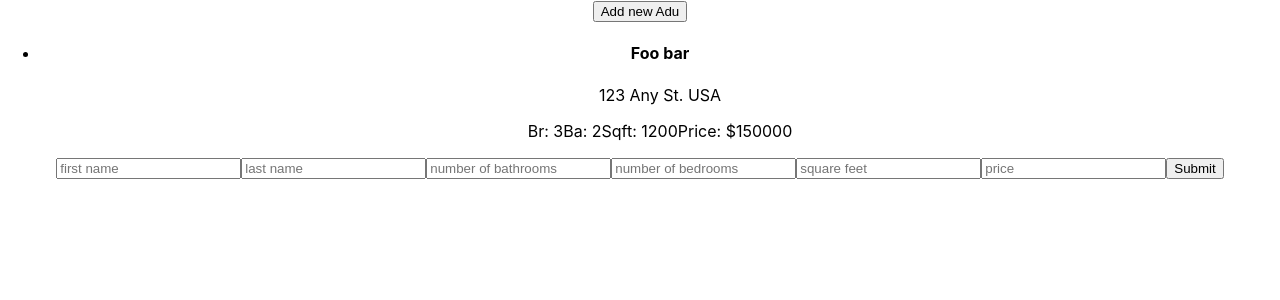
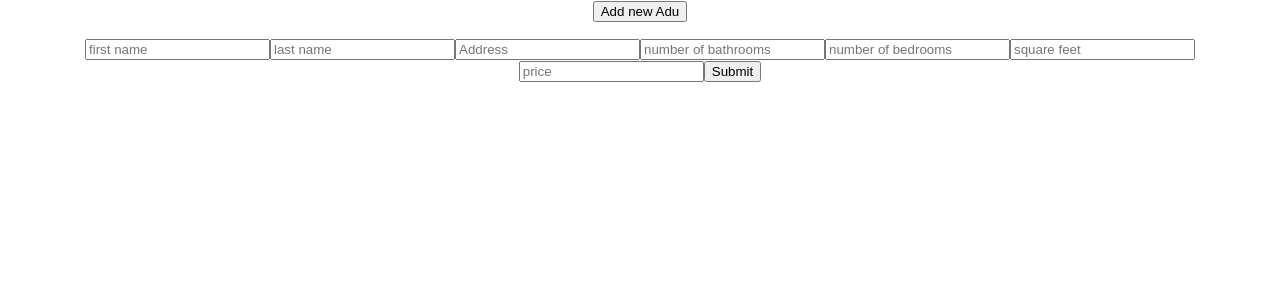
Before and after one commit to iansayre/adu-list, a React (Create React App) app: page / in a window 1280 px wide. Both pictures are taken after a click on the button "Add new Adu". Shown: the top 300 px of the page. Built offline with nearby package versions, Linux system fonts and the light colour scheme.

Commit message:
refactor AduList and AduForm a bit

```diff
--- a/src/components/AduForm/index.js
+++ b/src/components/AduForm/index.js
@@ -1,39 +1,47 @@
 import React from 'react';
 
 const AduForm = (props) => {
+  const { id, firstName, lastName, address, br, ba, sqft, price } = props.adu;
   return (
     <form onSubmit={props.handleSubmit}>
+      <input type="hidden" value={id} />
       <input
         type="text"
         label="First Name"
         placeholder="first name"
-        value={props.firstName}
+        value={firstName}
       />
       <input
         type="text"
         label="Last Name"
         placeholder="last name"
-        value={props.lastName}
+        value={lastName}
+      />
+      <input
+        type="text"
+        label="Address"
+        placeholder="Address"
+        value={address}
       />
       <input
         type="text"
         label="Bathrooms"
         placeholder="number of bathrooms"
-        value={props.ba}
+        value={ba}
       />
       <input
         type="text"
         label="Bedrooms"
         placeholder="number of bedrooms"
-        value={props.br}
+        value={br}
       />
       <input
         type="text"
         label="Square Feet"
         placeholder="square feet"
-        value={props.sqft}
+        value={sqft}
       />
-      <input type="text" label="$" placeholder="price" value={props.price} />
+      <input type="text" label="$" placeholder="price" value={price} />
       <input type="submit" value={props.submitBtnValue} />
     </form>
   );
--- a/src/components/AduList/index.js
+++ b/src/components/AduList/index.js
@@ -14,30 +14,38 @@ const FIRST_ADU = {
 };
 
 const AduList = () => {
-  const [AduList, setAduList] = useState([FIRST_ADU]);
+  const [AduList, setAduList] = useState([]);
   const [AduFormVisibility, setAduFormVisibilty] = useState(false);
   const [ActiveAdu, setActiveAdu] = useState(null);
 
-  const addNewAdu = (e) => {
+  const updateAduList = (e) => {
     e.preventDefault();
 
-    const prevAduList = AduList;
-    setAduList(
-      prevAduList.append({
-        id: prevAduList.length,
-        firstName: e.firstName,
-        lastName: e.lastName,
-        address: e.lastName,
-        br: e.br,
-        ba: e.ba,
-        sqft: e.sqft,
-        price: e.price,
-      })
-    );
+    console.log({ form: e.target });
+
+    if (AduList.filter((adu) => adu.id === e.id).length > 0) {
+    } else {
+      setAduList([
+        ...AduList,
+        {
+          id: AduList.length,
+          firstName: e.target.firstName,
+          lastName: e.target.lastName,
+          address: e.target.lastName,
+          br: e.target.br,
+          ba: e.target.ba,
+          sqft: e.target.sqft,
+          price: e.target.price,
+        },
+      ]);
+      setAduFormVisibilty(false);
+    }
+
+    console.log({ AduList });
   };
 
   const editAdu = (id) => {
-    // setAduList;
+    setActiveAdu(AduList.filter((adu) => adu.id === id));
   };
 
   const removeAdu = (id) => {
@@ -64,22 +72,9 @@ const AduList = () => {
       </ul>
       {AduFormVisibility && (
         <AduForm
-          firstName={ActiveAdu ? ActiveAdu.firstName : null}
-          lastName={ActiveAdu ? ActiveAdu.lastName : null}
-          address={ActiveAdu ? ActiveAdu.address : null}
-          br={ActiveAdu ? ActiveAdu.br : null}
-          ba={ActiveAdu ? ActiveAdu.ba : null}
-          sqft={ActiveAdu ? ActiveAdu.sqft : null}
-          price={ActiveAdu ? ActiveAdu.price : null}
-          handleSubmit={
-            ActiveAdu
-              ? () => {
-                  editAdu(ActiveAdu.id);
-                }
-              : () => {
-                  removeAdu(ActiveAdu.id);
-                }
-          }
+          adu={ActiveAdu ? ActiveAdu : {}}
+          handleSubmit={updateAduList}
+          subitButtonValue={ActiveAdu ? 'Update' : 'Submit'}
         />
       )}
     </div>
```
